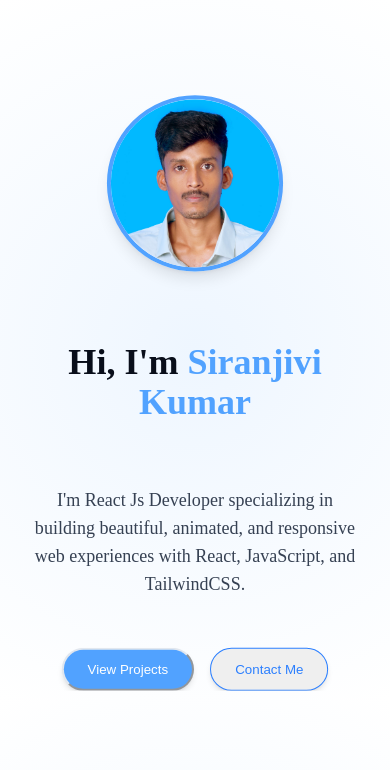
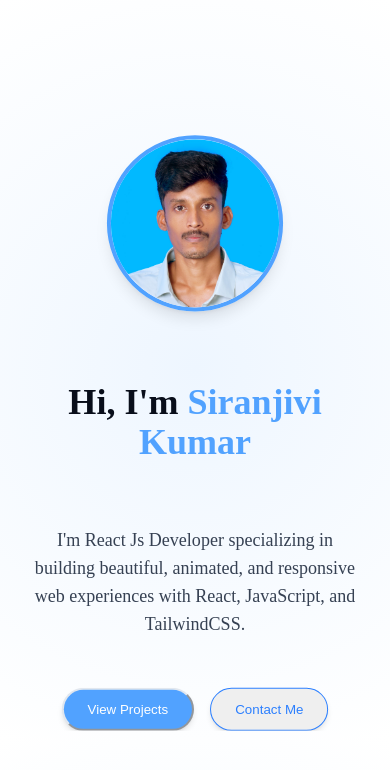
Before and after one commit to siranjivikumar88/siranjiviKumar-portfolio, a React (Vite) app: page /home in a window 390 px wide. Shown: the top 770 px of the page. Built offline with nearby package versions, Linux system fonts and the light colour scheme.

Commit message:
Update HeroSection.jsx

```diff
--- a/src/components/HeroSection.jsx
+++ b/src/components/HeroSection.jsx
@@ -71,7 +71,7 @@ const HeroSection = ({ setActiveSection }) => {
 
       {/* Profile Image */}
      <Motion.div
-  className="flex items-center justify-center order-1 md:order-2 pt-22  md:pt-0"
+  className="flex items-center justify-center order-1 md:order-2 pt-32  md:pt-0"
   initial={{ opacity: 0, scale: 0.8 }}
   animate={{ opacity: 1, scale: 1 }}
   transition={{ duration: 1.1 }}
```
